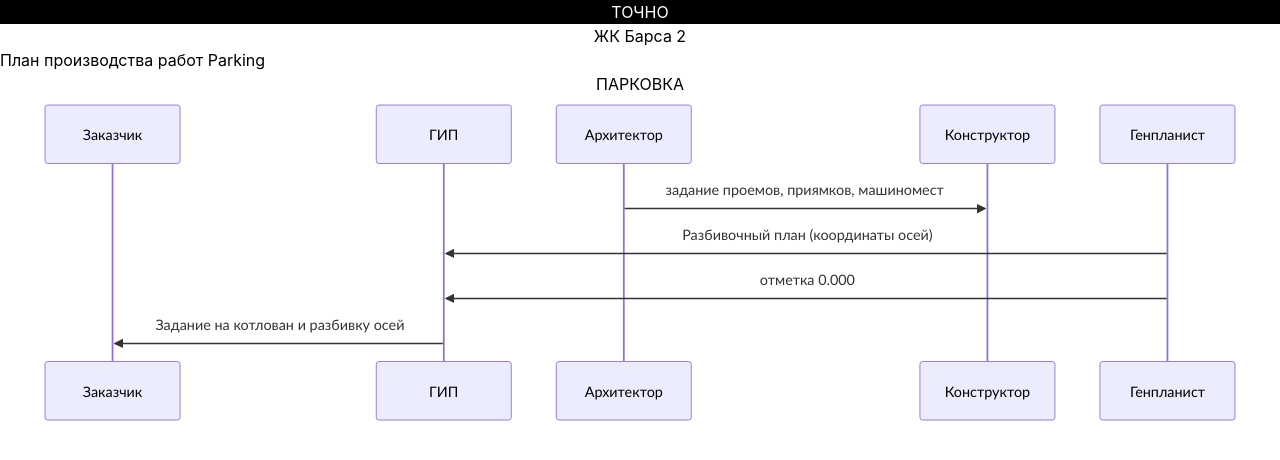
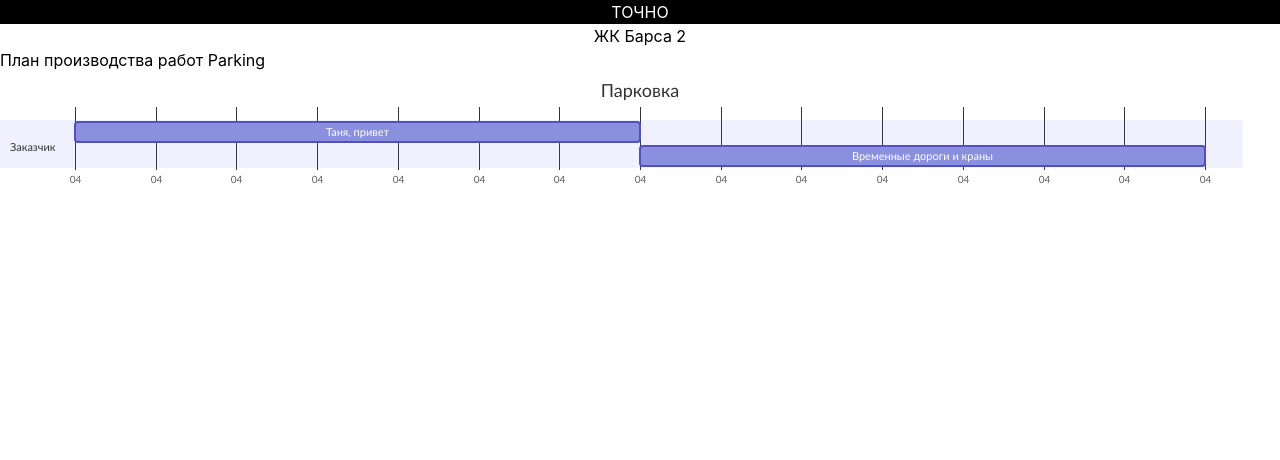
Before and after one commit to T1ktaalik/diagrams, a Vue app in the folder barsa-2-diagram/: page /parking in a window 1280 px wide. Shown: the top 460 px of the page. Built offline with nearby package versions, Linux system fonts and the light colour scheme.

Commit message:
17032026-1

```diff
--- a/barsa-2-diagram/index.html
+++ b/barsa-2-diagram/index.html
@@ -2,9 +2,9 @@
 <html lang="">
   <head>
     <meta charset="UTF-8">
-    <link rel="icon" href="/favicon.ico">
+    <link rel="icon" href="./favicon.png">
     <meta name="viewport" content="width=device-width, initial-scale=1.0">
-    <title>Диаграмма-Барса</title>
+    <title>Барса 2: план проектных работ</title>
   </head>
   <body>
     <div id="app"></div>
--- a/barsa-2-diagram/src/pages/ParkingDiagram.vue
+++ b/barsa-2-diagram/src/pages/ParkingDiagram.vue
@@ -1,11 +1,11 @@
 <template>
   <div>
-    <div>
+  <!--   <div>
       <h3 class="text-center uppercase">Парковка</h3>
     </div>
-
-    <div id="sequence-diagram" ref="diagramContainer">
-      <pre class="mermaid">{{ sequenceDiagram }}</pre>
+     -->
+    <div id="sequence-diagram" ref="diagramContainer" class="overflow-auto">
+      <pre class="mermaid overflow-auto">{{ parkingGantt }}</pre>
     </div>
   </div>
 </template>
@@ -14,18 +14,21 @@
 import { onMounted, ref } from 'vue'
 import mermaid from 'mermaid'
 
-const sequenceDiagram = ref(`
-  sequenceDiagram
-    participant Заказчик
-    participant ГИП
-    participant Архитектор
-    participant Конструктор
-    participant Генпланист
-    Архитектор ->> Конструктор: задание проемов, приямков, машиномест
-    Генпланист ->> ГИП: Разбивочный план (координаты осей)
-    Генпланист ->> ГИП: отметка 0.000
-    ГИП ->> Заказчик: Задание на котлован и разбивку осей
+const parkingGantt = ref(`
+  ---
+  title: Парковка
+  ---
+   gantt
+
+    dateFormat  YYYY-MM-DD
+    tickInterval 4w
+    axisFormat %m
+    section Заказчик
+      Таня, привет: 2026-04-01, 14d
+      Временные дороги и краны: 2026-04-15, 14d
+
 `)
+
 
 onMounted(async () => {
   try {
```
Also changed, not shown: barsa-2-diagram/public/favicon.png (added), 1 other file (tests, documents, lock files or other folders).
